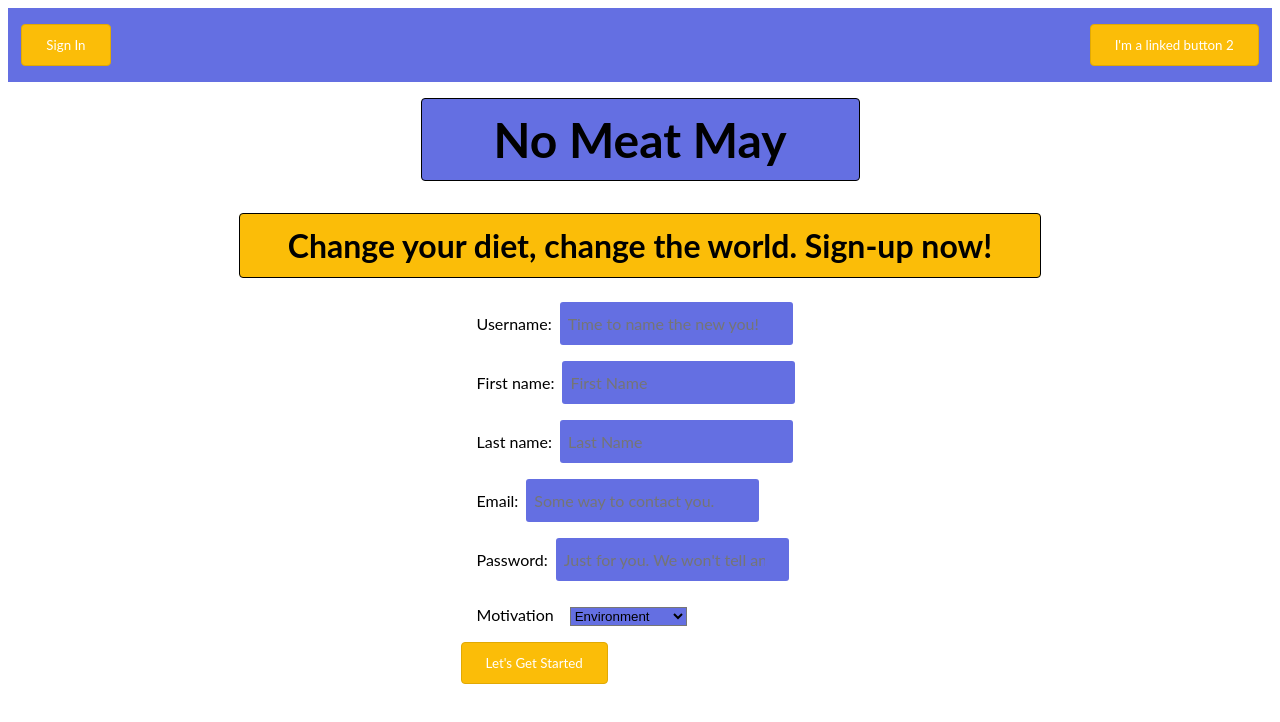
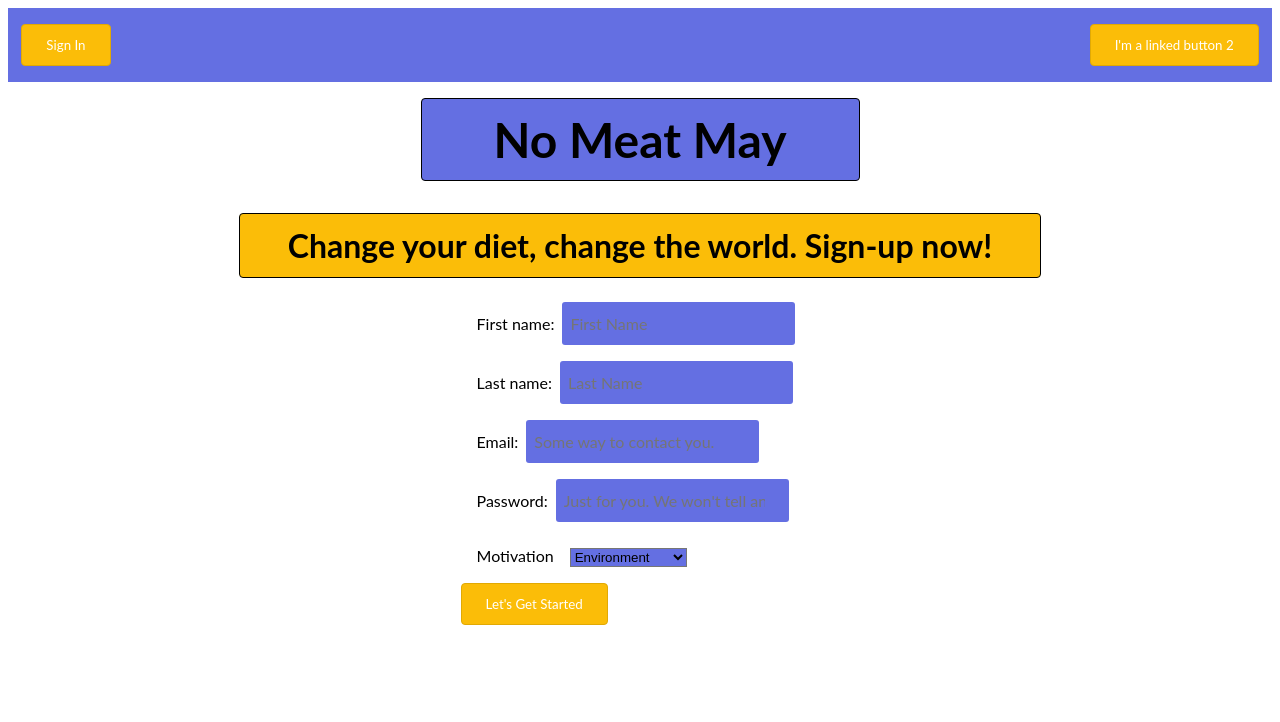
Before and after one commit to codeinaire/nmmFrontEnd, a React (Create React App) app: page /signup in a window 1280 px wide. Shown: the top 722 px of the page. Built offline with nearby package versions, Linux system fonts and the light colour scheme.

Commit message:
Remove username field from signup page

```diff
--- a/src/containers/SignUpPage.jsx
+++ b/src/containers/SignUpPage.jsx
@@ -46,7 +46,6 @@ const SignUpPage = () => {
     const data = new FormData(event.target);
     const url = 'http://localhost:3001/signup';
     const dataToSend = {
-      username: data.get('username'),
       firstname: data.get('firstname'),
       lastname: data.get('lastname'),
       email: data.get('email'),
@@ -87,14 +86,6 @@ const SignUpPage = () => {
         textColour="#fff"
       />
       <form onSubmit={handleSubmit}>
-        <InputField
-          ariaLabel="Username"
-          labelFor="userName"
-          labelName="Username"
-          name="username"
-          placeholder="Time to name the new you!"
-          type="text"
-        />
         <InputField
           ariaLabel="First name"
           labelFor="firstName"
```
